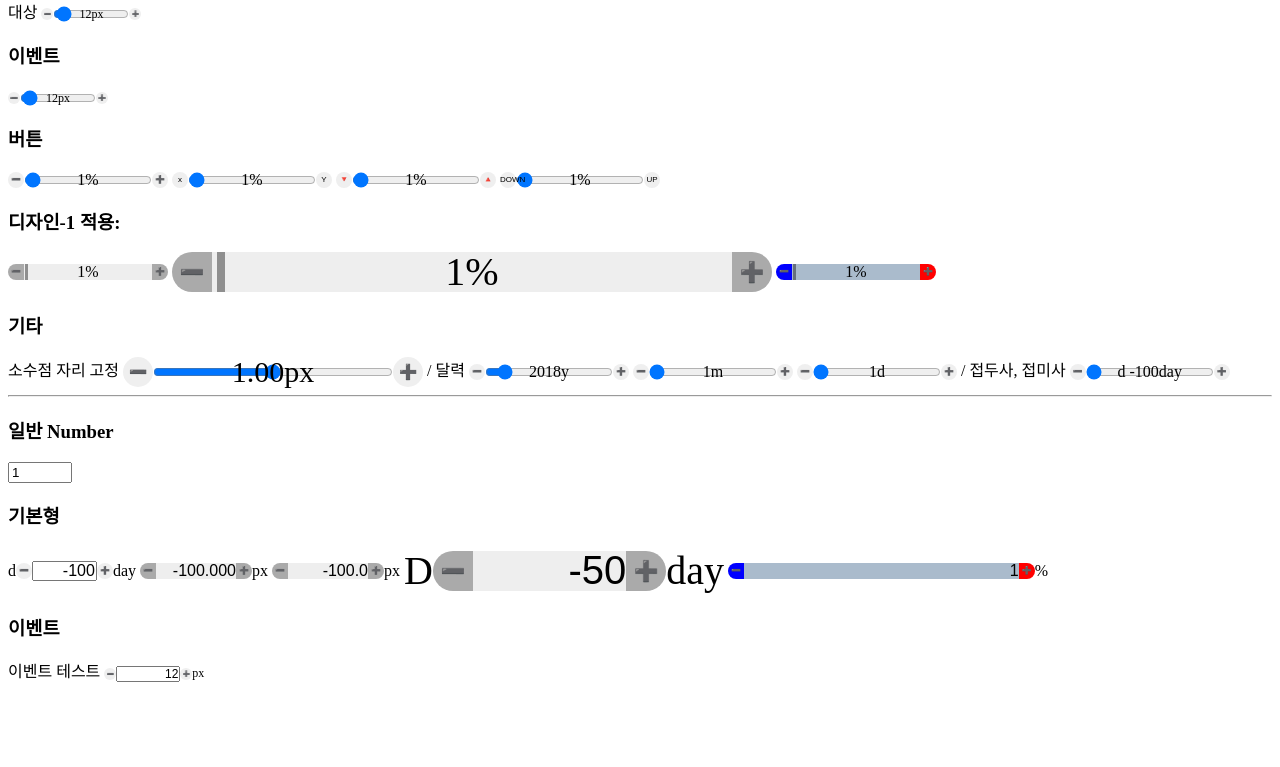
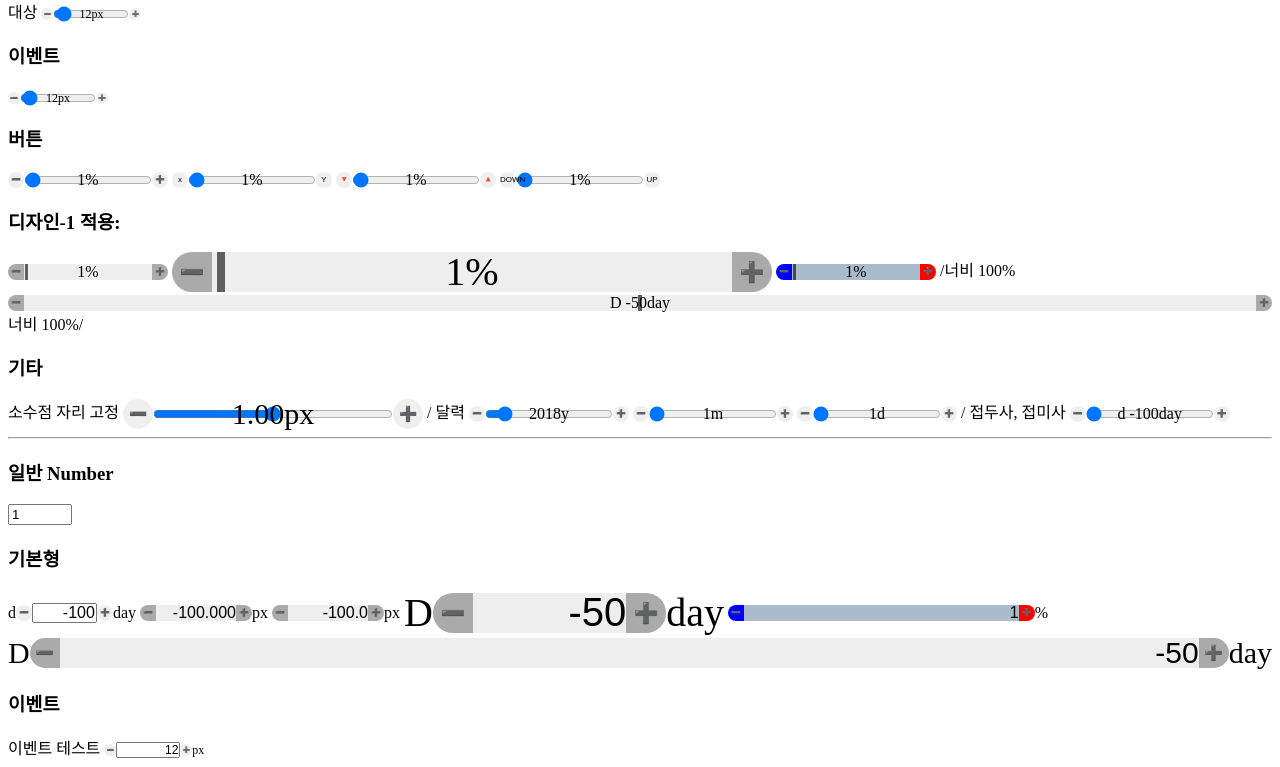
Before and after one commit to mins01/web_work_doc, a PHP site: page / in a window 1280 px wide. Shown: the part 440-1207 px from the top of the page. Before the commit the page ends 1122 px from the top, so only its background shows below. Run offline with PHP 8.4, Linux system fonts and the light colour scheme.

Commit message:
너비 100% 예제 추가

```diff
--- a/UI/InputRangeBox/InputRangeBox.css
+++ b/UI/InputRangeBox/InputRangeBox.css
@@ -110,21 +110,21 @@
 	-webkit-appearance: none;
 	height:1em;
 	width:0.2em;
-	background-color: rgba(0,0,0,0.4);
+	background-color: rgba(0,0,0,0.6);
 	border-radius: 0;
 	border-width: 0;
 }
 .inputRangeBox-design-1 input[type="range"]::-moz-range-thumb{
 	height:1em;
 	width:0.2em;
-	background-color: rgba(0,0,0,0.4);
+	background-color: rgba(0,0,0,0.6);
 	border-radius: 0;
 	border-width: 0;
 }
 .inputRangeBox-design-1 input[type="range"]::-ms-thumb {
 	height:1em;
 	width:0.2em;
-	background-color: rgba(0,0,0,0.4);
+	background-color: rgba(0,0,0,0.6);
 	border-radius: 0;
 	border-width: 0;
 
--- a/UI/InputRangeBox/index.html
+++ b/UI/InputRangeBox/index.html
@@ -115,6 +115,11 @@
 			<button class="btn-m"  style="background-color:blue;color:#fff;"></button>
 			<button class="btn-p"  style="background-color:red;color:#fff;"></button>
 		</div>
+		/너비 100%
+		<div class="inputRangeBox inputRangeBox-design-1" data-value="" data-prefix="D " data-suffix="day" style="width:100%;">
+			<input type="range" value="-50" min="-100" max="0" step="2"  />
+		</div>
+		너비 100%/
 		<h3>기타</h3>
 		소수점 자리 고정 <div class="inputRangeBox" data-value="" data-prefix="" data-suffix="px" style="width:300px; font-size:30px "  data-toFixed="2">
 			<input type="range" value="1" min="-1000" max="1000" step="0.01"  />
@@ -154,6 +159,9 @@
 			<button class="btn-m"  style="background-color:blue;color:#fff;"></button>
 			<button class="btn-p"  style="background-color:red;color:#fff;"></button>
 		</div>
+		<div class="inputRangeBox inputNumberBox inputRangeBox-design-1" data-value="" data-prefix="D " data-suffix="day" style="font-size:30px;width:100%;">
+			<input type="number" value="-50" min="-100" max="0" step="2"  />
+		</div>
 
 		<h3>이벤트</h3>
 		<form onchange="console.log('form.onchange')"  oninput="console.log('form.oninput')">
```
